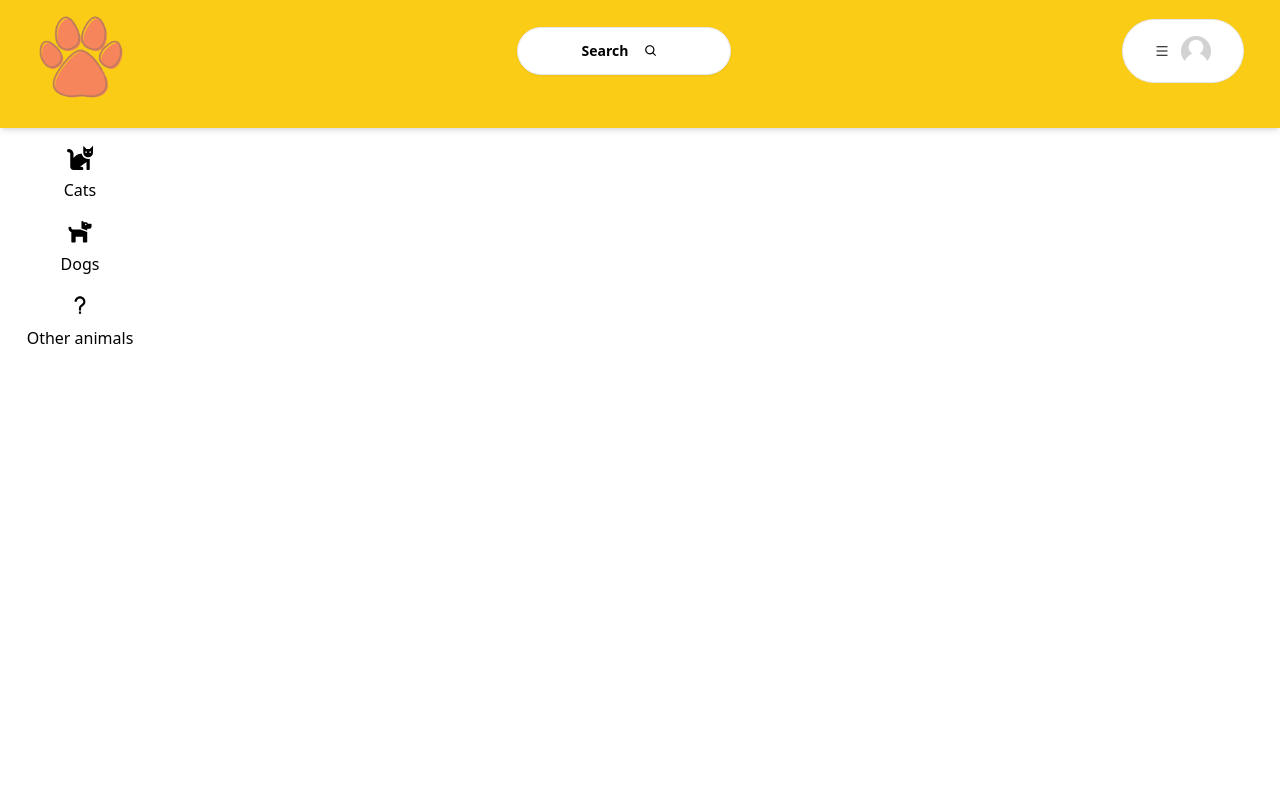
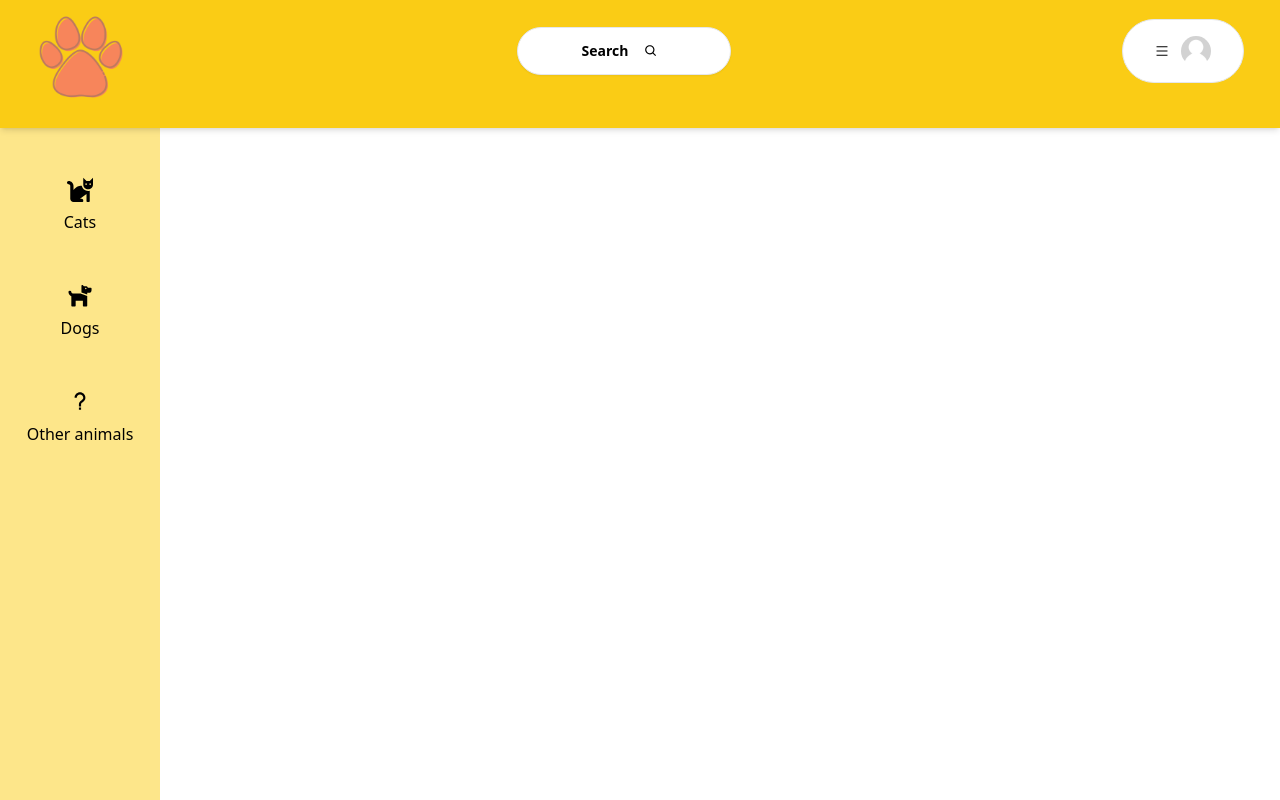
Before and after one commit to JasonMac123/Animal-Pals, a Next.js app: page / in a window 1280 px wide. Built offline with nearby package versions, Linux system fonts and the light colour scheme; no server answers.

Commit message:
Adds category selection css

```diff
--- a/app/components/category/CategoryBar.tsx
+++ b/app/components/category/CategoryBar.tsx
@@ -3,6 +3,7 @@
 import { FaDog, FaCat } from "react-icons/fa";
 import { BiQuestionMark } from "react-icons/bi";
 import CategoryItem from "./CategoryItem";
+import { usePathname, useSearchParams } from "next/navigation";
 
 export const categories = [
   {
@@ -23,15 +24,23 @@ export const categories = [
 ];
 
 const CategoryBar = () => {
+  const params = useSearchParams();
+  const category = params?.get("category");
+  const pathName = usePathname();
+
+  if (pathName !== "/") {
+    return null;
+  }
+
   return (
-    <div className="fixed top-32 h-full w-40">
-      <div className="pt-4 flex flex-col items-center space-y-4">
+    <div className="fixed top-32 h-full w-40 bg-amber-200">
+      <div className="pt-4 flex flex-col items-center justify-center space-y-4 my-4">
         {categories.map((item) => {
           return (
             <CategoryItem
               key={item.label}
               label={item.label}
-              description={item.description}
+              selected={category === item.label}
               icon={item.icon}
             />
           );
--- a/app/components/category/CategoryItem.tsx
+++ b/app/components/category/CategoryItem.tsx
@@ -46,8 +46,8 @@ const CategoryItem: React.FC<CategoryItemProps> = ({
   return (
     <div
       onClick={handleClick}
-      className={`flex flex-col items-center gap-2 hover:text-neutral-700 transition cursor-pointer
-      ${selected ? "bg-neutral-600 text-white" : ""} `}
+      className={`flex flex-col items-center gap-2 hover:text-neutral-700 transition cursor-pointer w-9/12 py-4 rounded-xl bg-
+      ${selected ? "bg-black text-white" : ""} `}
     >
       <Icon size={26} />
       {label}
```
